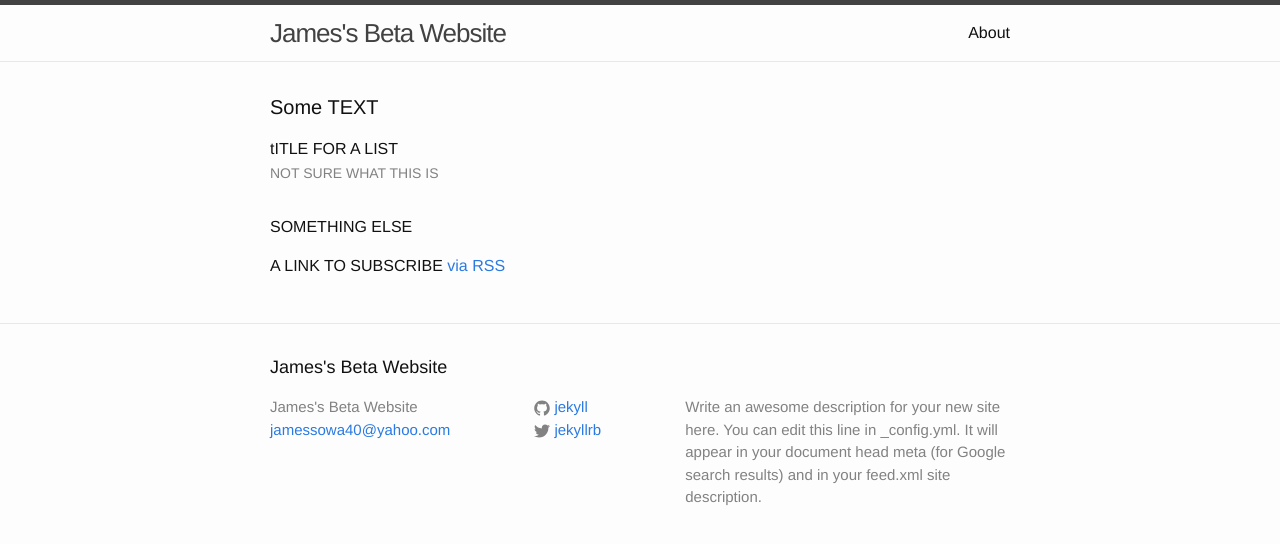
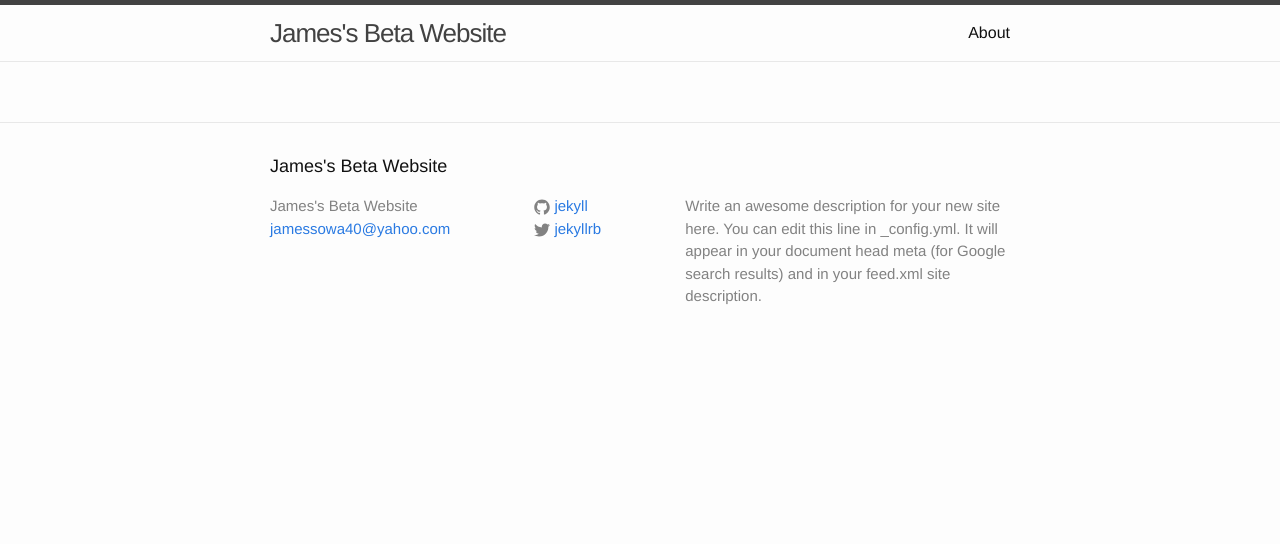
Before and after one commit to jamesso40/jamesso40.github.io, a Jekyll site: the page built from index.html, in a window 1280 px wide. Shown: the top 544 px of the page. Built offline with Jekyll 4.4.1, drawn with Linux system fonts in a browser that asks for light colours.

Commit message:
Update index.html

```diff
--- a/index.html
+++ b/index.html
@@ -1,23 +1,3 @@
 ---
 layout: default
 ---
-
-<div class="home">
-
-  <h1 class="page-heading">Some TEXT</h1>
-
-  <ul class="post-list">
-    tITLE FOR A LIST
-      <li>
-        <span class="post-meta">NOT SURE WHAT THIS IS</span>
-
-        <h2>
-          <a class="post-link" href="{{ post.url | prepend: site.baseurl }}">{{ post.title }}</a>
-        </h2>
-      </li>
-   SOMETHING ELSE
-  </ul>
-
-  <p class="rss-subscribe">A LINK TO SUBSCRIBE <a href="{{ "/feed.xml" | prepend: site.baseurl }}">via RSS</a></p>
-
-</div>
```
